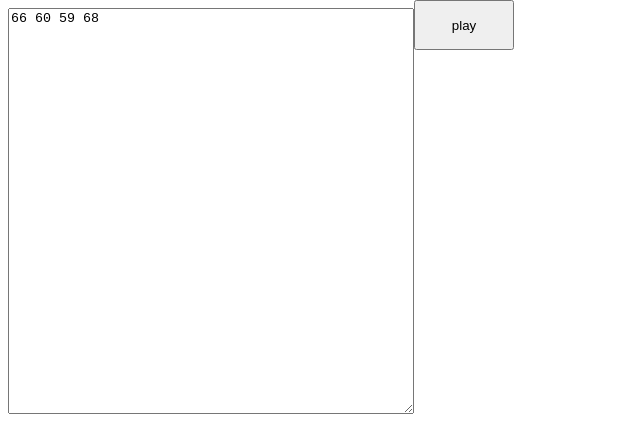
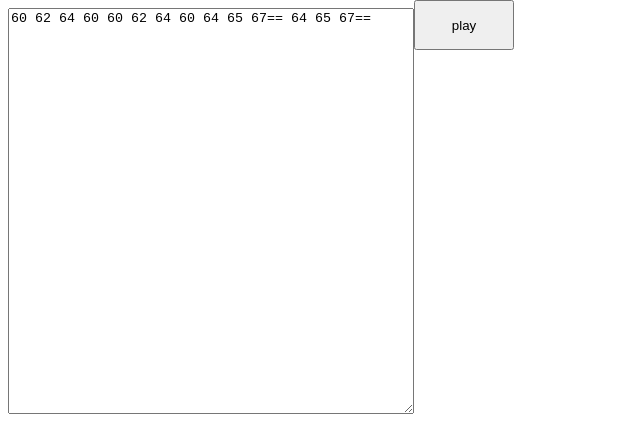
Before and after one commit to liningyuan/player, a plain HTML site: page index.html in a window 1280 px wide. Shown: the whole page, without its empty margins (0-640 px from the left). Drawn offline with Linux system fonts and the light colour scheme.

Commit message:
Update index.html

```diff
--- a/index.html
+++ b/index.html
@@ -6,7 +6,7 @@
 </head>
 <body>
 <textarea id="txt" style='width:400px;max-width:100%;height:400px'>
-66 60 59 68
+60 62 64 60 60 62 64 60 64 65 67== 64 65 67==
 </textarea>
 <script src="player.js" type="text/javascript"></script>
 </body>
```
